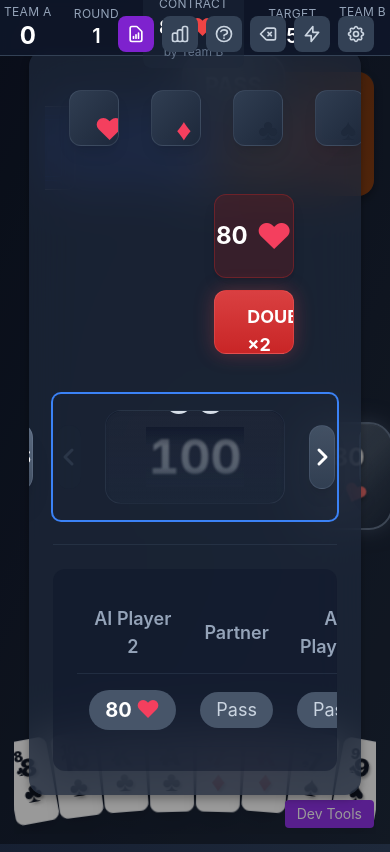
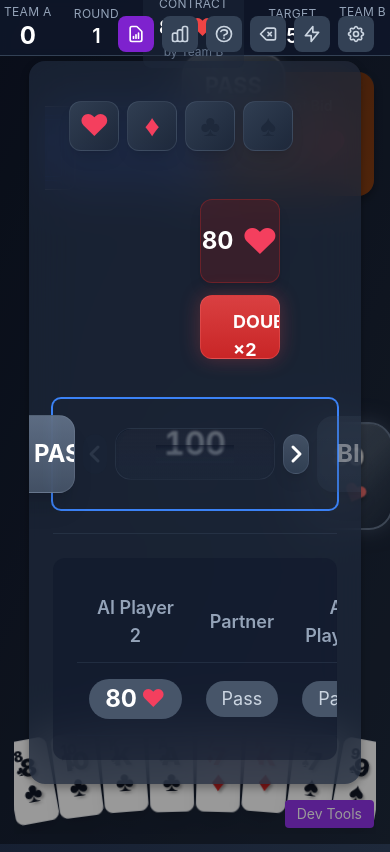
Before and after one commit to JellyNash/pilotta-game, a React (Vite) app: page / in a window 390 px wide. Both pictures are taken after a click on the button "Start Game". Built offline with nearby package versions, Linux system fonts and the light colour scheme.

Commit message:
Align bidding interface with responsive tokens

```diff
--- a/src/components/BiddingInterface.css
+++ b/src/components/BiddingInterface.css
@@ -44,9 +44,12 @@
 }
 
 .suit-card-button {
-  width: clamp(2.5rem, 5vw, 4rem);
-  height: clamp(3.5rem, 7vw, 5.6rem);
+  width: var(--suit-button-size);
+  height: var(--suit-button-size);
   font-size: clamp(1rem, 2vw, 1.5rem);
+  display: flex;
+  align-items: center;
+  justify-content: center;
 }
 
 /* Responsive properties using clamp() */
@@ -73,6 +76,23 @@
 
 .bid-text-large {
   font-size: var(--fs-2xl);
+}
+
+.bid-step-button {
+  width: var(--bid-button-size);
+  height: var(--bid-button-size);
+}
+
+.bid-number-text {
+  font-size: var(--fs-3xl);
+}
+
+.bid-number-above {
+  top: calc(var(--bid-number-offset) * -1);
+}
+
+.bid-number-below {
+  top: var(--bid-number-offset);
 }
 
 .bid-shadow-glow {
--- a/src/components/BiddingInterface.tsx
+++ b/src/components/BiddingInterface.tsx
@@ -86,7 +86,7 @@ const BiddingHistoryTable: React.FC<BiddingHistoryTableProps> = ({
                         <span className="inline-block px-4 py-1 rounded-full bg-purple-900/30 text-purple-400 font-bold text-lg">×4</span>
                       ) : (
                         <div className="inline-flex items-center justify-center space-x-1 px-4 py-1 rounded-full bg-slate-600">
-                          <span className="text-white font-bold text-xl">{bid.bid}</span>
+                          <span className="text-white font-bold bid-text-large">{bid.bid}</span>
                           <span className="text-2xl" style={{ color: getSuitColor(bid.trump!) }}>
                             {getSuitSymbol(bid.trump!)}
                           </span>
@@ -312,7 +312,7 @@ const BiddingInterface: React.FC = () => {
           <div className="bid-content-grid">
             {/* Left side: Suit Selection */}
             <div className={`bid-suits-section ${focusedElement === 'trump' ? 'ring-2 ring-blue-500 rounded-lg p-4' : 'p-4'}`}>
-              <div className="suit-selection flex justify-start space-x-6">
+              <div className="suit-selection flex justify-start">
                 {Object.values(Suit).map((suit) => (
                   <motion.button
                     key={suit}
@@ -422,7 +422,10 @@ const BiddingInterface: React.FC = () => {
 
             {/* Right side: Current Bid + Double/Redouble */}
             <div className="bid-current-section flex items-stretch">
-              <div className="flex flex-col items-center justify-between py-4 space-y-3 ml-auto mr-[15%]">
+              <div
+                className="flex flex-col items-center justify-between py-4 space-y-3 ml-auto"
+                style={{ marginRight: 'var(--bid-margin-right)' }}
+              >
                 {/* Current Contract - always show to maintain height */}
                 <div className={`
                   inline-flex items-center rounded-xl px-6 py-3 shadow-lg justify-center flex-1 bid-button
@@ -440,14 +443,14 @@ const BiddingInterface: React.FC = () => {
                         {getSuitSymbol(contract.trump)}
                       </span>
                       {contract.doubled && !contract.redoubled && (
-                        <span className="text-red-400 text-xl font-bold ml-3">×2</span>
+                        <span className="text-red-400 font-bold ml-3 bid-text-large">×2</span>
                       )}
                       {contract.redoubled && (
-                        <span className="text-purple-400 text-xl font-bold ml-3">×4</span>
+                        <span className="text-purple-400 font-bold ml-3 bid-text-large">×4</span>
                       )}
                     </>
                   ) : (
-                    <span className="text-xl font-semibold text-slate-400">No bids</span>
+                    <span className="font-semibold text-slate-400 bid-text-primary">No bids</span>
                   )}
                 </div>
 
@@ -524,7 +527,7 @@ const BiddingInterface: React.FC = () => {
 
           {/* Middle Section - Bid Controls */}
           <div className={`text-center ${focusedElement === 'bid' ? 'ring-2 ring-blue-500 rounded-lg p-4' : 'p-4'}`}>
-            <div className="flex items-center justify-center space-x-6">
+            <div className="bid-actions flex items-center justify-center">
               {/* Pass Button - Left side */}
               <motion.button
                 whileHover={{
@@ -536,7 +539,7 @@ const BiddingInterface: React.FC = () => {
                   boxShadow: "0 2px 10px rgba(0, 0, 0, 0.2)"
                 }}
                 onClick={handlePass}
-                className="relative px-10 py-5 bg-gradient-to-b from-slate-500/90 to-slate-600/90 hover:from-slate-400/90 hover:to-slate-500/90 text-white text-xl font-bold rounded-2xl shadow-xl transition-all duration-300 border border-slate-400/20 backdrop-blur-sm overflow-hidden group bid-button"
+                className="relative px-10 py-5 bg-gradient-to-b from-slate-500/90 to-slate-600/90 hover:from-slate-400/90 hover:to-slate-500/90 text-white font-bold rounded-2xl shadow-xl transition-all duration-300 border border-slate-400/20 backdrop-blur-sm overflow-hidden group bid-button bid-text-large"
                 title="Pass"
                 aria-label="Pass (skip bidding)"
               >
@@ -563,7 +566,7 @@ const BiddingInterface: React.FC = () => {
                 aria-label="Decrease bid value"
                 aria-disabled={selectedBid <= minBid}
                 className={`
-                  relative w-16 h-16 rounded-full transition-all duration-300 touch-target flex items-center justify-center
+                  relative rounded-full transition-all duration-300 touch-target flex items-center justify-center bid-step-button
                   ${selectedBid <= minBid
                     ? 'bg-slate-800/50 text-slate-600 cursor-not-allowed'
                     : 'bg-gradient-to-b from-slate-600/90 to-slate-700/90 hover:from-slate-500/90 hover:to-slate-600/90 text-white shadow-lg hover:shadow-xl border border-slate-500/30'
@@ -581,8 +584,8 @@ const BiddingInterface: React.FC = () => {
               </motion.button>
 
               {/* Bid Display */}
-              <div className="relative bg-gradient-to-b from-slate-900/70 to-slate-800/70 rounded-2xl px-10 py-4 min-w-[180px] border border-slate-600/30 shadow-inner overflow-hidden">
-                <div className="relative h-[60px] flex items-center justify-center">
+              <div className="relative bg-gradient-to-b from-slate-900/70 to-slate-800/70 rounded-2xl px-10 py-4 bid-number-display border border-slate-600/30 shadow-inner overflow-hidden">
+                <div className="relative h-full flex items-center justify-center">
                   {/* Gradient masks for fade effect */}
                   <div className="absolute inset-0 z-10 pointer-events-none">
                     <div className="absolute top-0 left-0 right-0 h-1/3 bg-gradient-to-b from-slate-900/70 to-transparent" />
@@ -604,12 +607,12 @@ const BiddingInterface: React.FC = () => {
                       className="relative"
                     >
                       {/* Previous number (above) */}
-                      <div className="absolute -top-[60px] left-1/2 transform -translate-x-1/2 text-5xl font-bold text-transparent bg-clip-text bg-gradient-to-b from-white/30 to-slate-300/30 tabular-nums blur-[1px]">
+                      <div className="absolute left-1/2 transform -translate-x-1/2 text-transparent bg-clip-text bg-gradient-to-b from-white/30 to-slate-300/30 tabular-nums blur-[1px] font-bold bid-number-text bid-number-above">
                         {selectedBid > minBid ? selectedBid - 10 : maxBid}
                       </div>
 
                       {/* Current number */}
-                      <div className="text-5xl font-bold text-transparent bg-clip-text bg-gradient-to-b from-white to-slate-300 tabular-nums relative">
+                      <div className="font-bold text-transparent bg-clip-text bg-gradient-to-b from-white to-slate-300 tabular-nums relative bid-number-text">
                         {selectedBid}
                         <motion.div
                           initial={{ scaleX: 0, opacity: 0 }}
@@ -621,7 +624,7 @@ const BiddingInterface: React.FC = () => {
                       </div>
 
                       {/* Next number (below) */}
-                      <div className="absolute top-[60px] left-1/2 transform -translate-x-1/2 text-5xl font-bold text-transparent bg-clip-text bg-gradient-to-b from-white/30 to-slate-300/30 tabular-nums blur-[1px]">
+                      <div className="absolute left-1/2 transform -translate-x-1/2 text-transparent bg-clip-text bg-gradient-to-b from-white/30 to-slate-300/30 tabular-nums blur-[1px] font-bold bid-number-text bid-number-below">
                         {selectedBid < maxBid ? selectedBid + 10 : minBid}
                       </div>
                     </motion.div>
@@ -649,7 +652,7 @@ const BiddingInterface: React.FC = () => {
                 aria-label="Increase bid value"
                 aria-disabled={selectedBid >= maxBid}
                 className={`
-                  relative w-16 h-16 rounded-full transition-all duration-300 touch-target flex items-center justify-center
+                  relative rounded-full transition-all duration-300 touch-target flex items-center justify-center bid-step-button
                   ${selectedBid >= maxBid
                     ? 'bg-slate-800/50 text-slate-600 cursor-not-allowed'
                     : 'bg-gradient-to-b from-slate-600/90 to-slate-700/90 hover:from-slate-500/90 hover:to-slate-600/90 text-white shadow-lg hover:shadow-xl border border-slate-500/30'
@@ -681,7 +684,7 @@ const BiddingInterface: React.FC = () => {
                   aria-label={`Bid ${selectedBid} with ${selectedTrump || 'no trump selected'}`}
                   aria-disabled={!selectedTrump}
                   className={`
-                    relative px-10 py-5 text-white text-xl font-bold rounded-2xl shadow-xl transition-all duration-300 overflow-hidden group bid-button
+                    relative px-10 py-5 text-white font-bold rounded-2xl shadow-xl transition-all duration-300 overflow-hidden group bid-button bid-text-large
                     ${!selectedTrump
                       ? 'bg-gradient-to-b from-slate-600/50 to-slate-700/50 cursor-not-allowed opacity-60'
                       : 'bg-gradient-to-b from-emerald-500/90 to-green-600/90 hover:from-emerald-400/90 hover:to-green-500/90 border border-green-400/30 backdrop-blur-sm'
```
